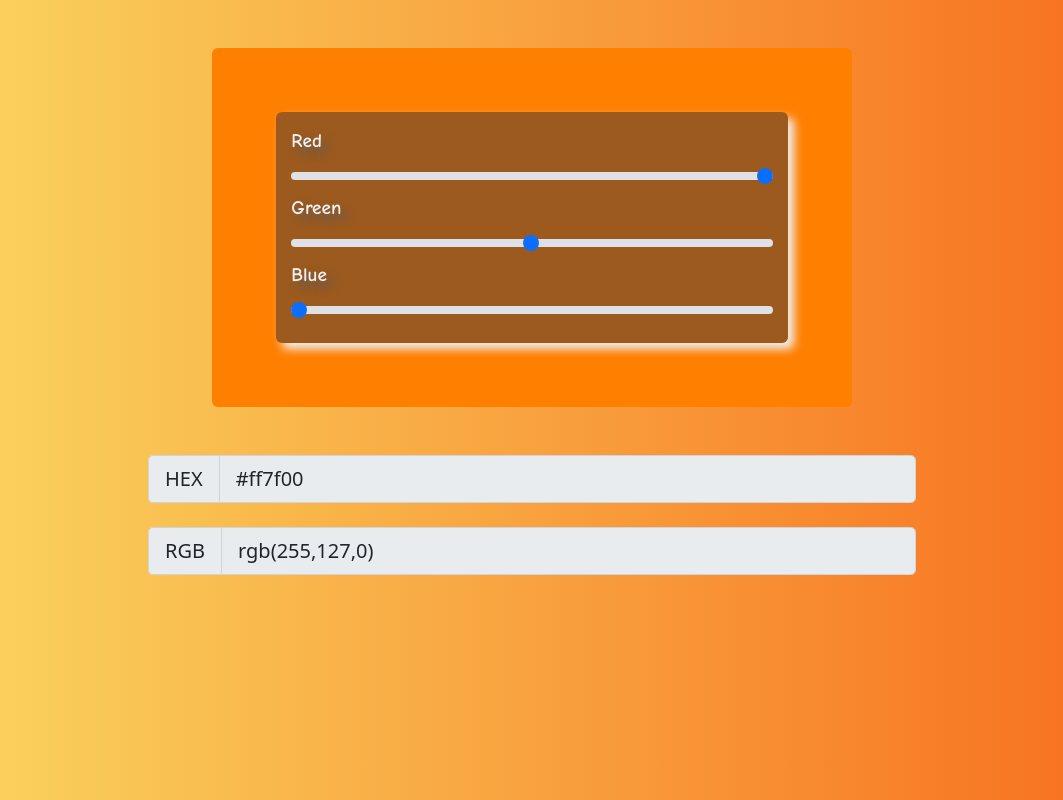
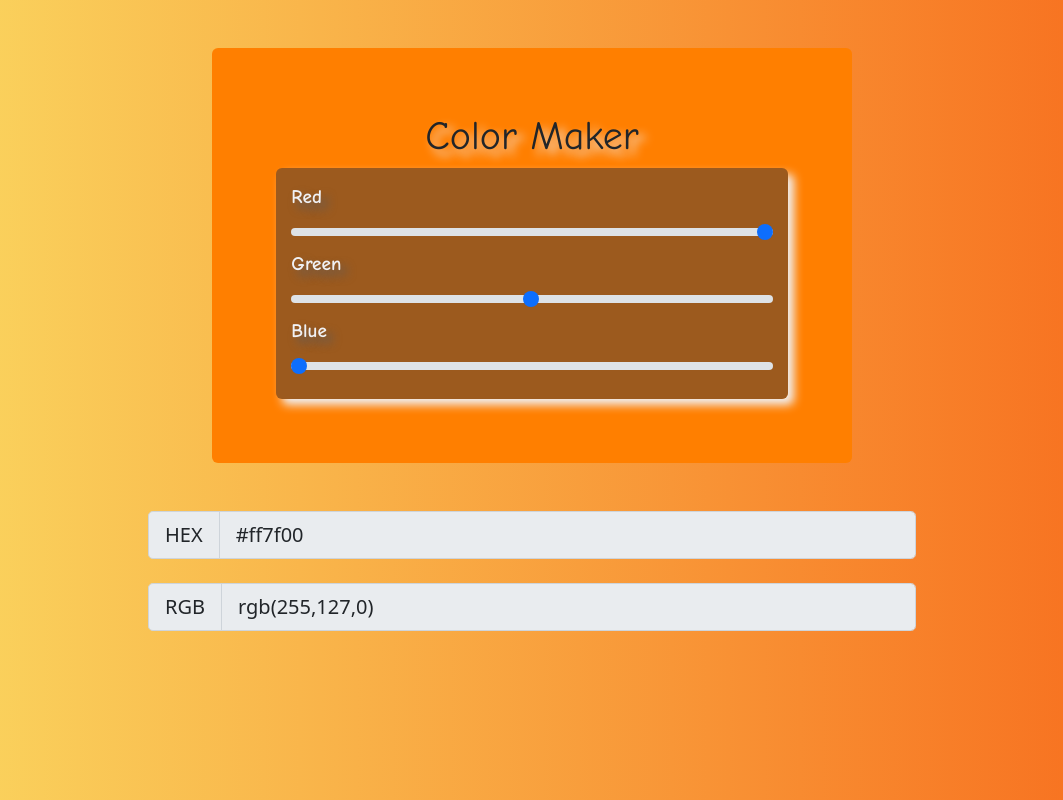
Before and after one commit to ali-ahmed786/colorMaker, a plain HTML site: page index.html in a window 1280 px wide. Shown: the whole page, without its empty margins (108-1171 px from the left). Drawn offline with nearby package versions, Linux system fonts and the light colour scheme.

Commit message:
Added heading

```diff
--- a/index.html
+++ b/index.html
@@ -9,6 +9,7 @@
     <body>
         <br><br>
         <div id= "rangeContainer">
+          <h1>Color Maker</h1>
           <div id= "subRangeContainer">
         <label for="customRange1" class="form-label">Red</label>
 <input type="range" class="form-range" min="0" max="255" value="255" id="redRange" onchange="getColor()">
@@ -31,5 +32,6 @@
     <input type="text" class="form-control" id="rgbValue"  aria-label="Sizing example input" placeholder="" aria-describedby="inputGroup-sizing-lg" value="rgb(255,127,0)" disabled>
   </div>
 </div>
+<br>
 </body>
 </html>
--- a/style.css
+++ b/style.css
@@ -10,6 +10,12 @@ border-radius: 6px;
     background-color: rgb(58, 55, 60,0.5);
     border-radius: 6px;
     box-shadow: #f0f1f4 6px 6px 10px;
+}
+h1{
+    text-align:center;
+    font-family: comic sans ms;
+
+    text-shadow: #f0f1f4 6px 6px 10px;
 }
 label{
     color: #f0f1f4;
@@ -30,6 +36,7 @@ body{
 background-size: cover;
 background-repeat: no-repeat;
 }
+
 #rangeContainer>input{
 box-shadow: #f0f1f4 6px 6px 10px;
 border-radius: 6px;
```
